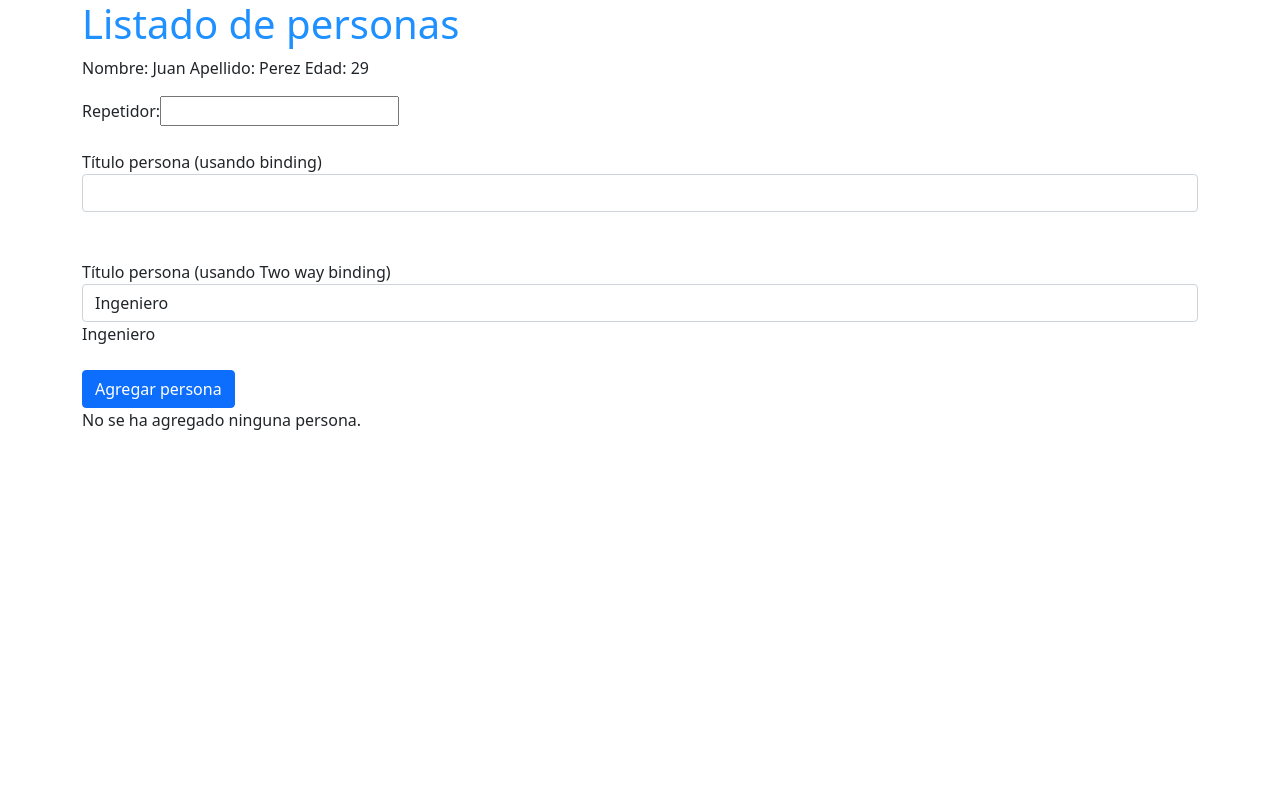
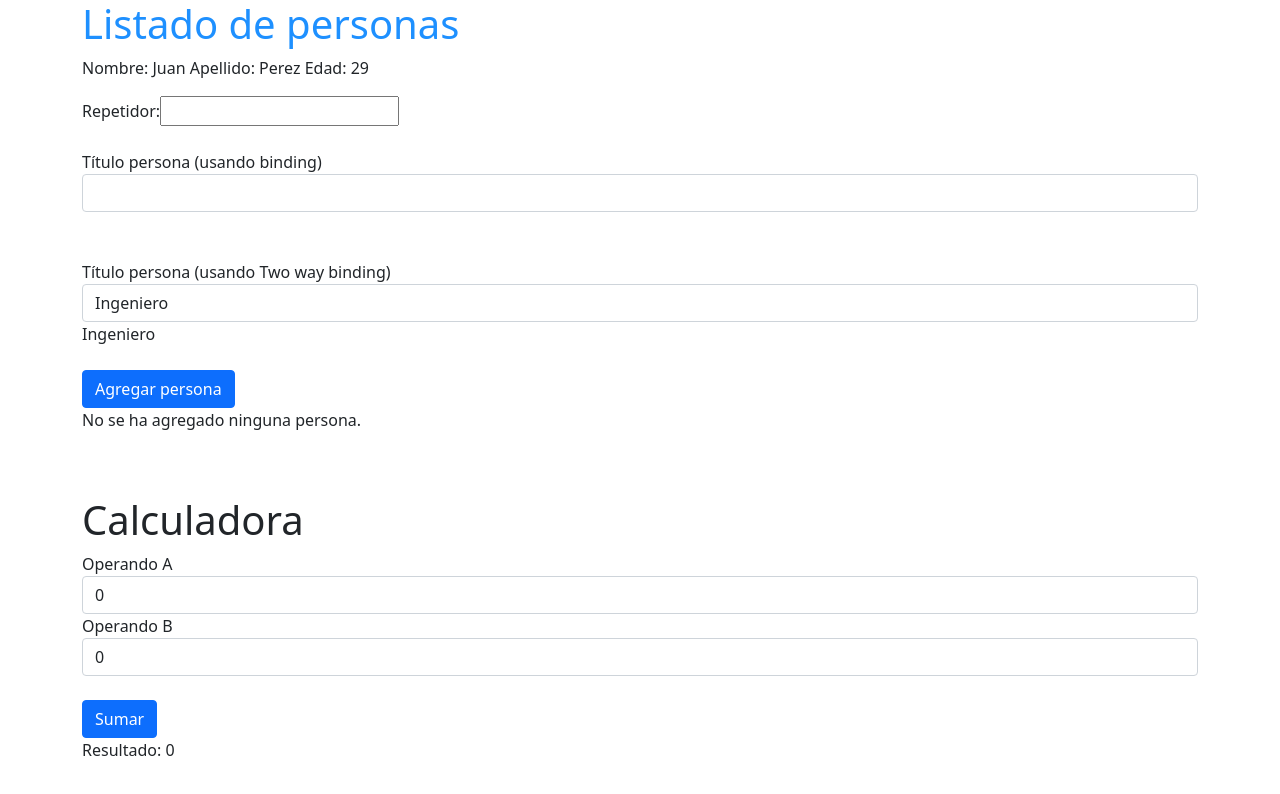
Before and after one commit to ana-kaprielian/udemy-angular-de-cero-a-experto, an Angular app: page / in a window 1280 px wide. Shown: the top 794 px of the page. Built offline with nearby package versions, Linux system fonts and the light colour scheme.

Commit message:
Section3: Calculadora

```diff
--- a/src/app/app.component.html
+++ b/src/app/app.component.html
@@ -1,2 +1,29 @@
 
   <app-personas></app-personas>
+
+  <br><br>
+
+  <div class="container">
+    <h1>{{tituloCalculadora}}</h1>
+    <form action="">
+      <div class="form-group">
+        <label>Operando A</label>
+        <input type="number"
+               class="form-control"
+               placeholder="Escribe operando A"
+               [(ngModel)]="operandoA"
+               name="operandoA">
+      </div>
+      <div class="form-group">
+        <label>Operando B</label>
+        <input type="number"
+               class="form-control"
+               placeholder="Escribe operando B"
+               [(ngModel)]="operandoB"
+               name="operandoB">
+      </div>
+      <br>
+      <button type="submit" class="btn btn-primary" (click)="sumar()">Sumar</button>
+      <p>Resultado: {{resultado}}</p>
+    </form>
+  </div>
--- a/src/app/app.component.ts
+++ b/src/app/app.component.ts
@@ -10,4 +10,12 @@ import { Component } from '@angular/core';
 
 export class AppComponent {
   title = 'Mi primera app en angular';    //atributo de la clase, definidos en app.component.html
+  tituloCalculadora = 'Calculadora';
+  operandoA: number = 0;
+  operandoB: number = 0;
+  resultado: number = 0;
+
+  sumar(): void{
+    this.resultado = this.operandoA + this.operandoB;
+  }
 }
```
